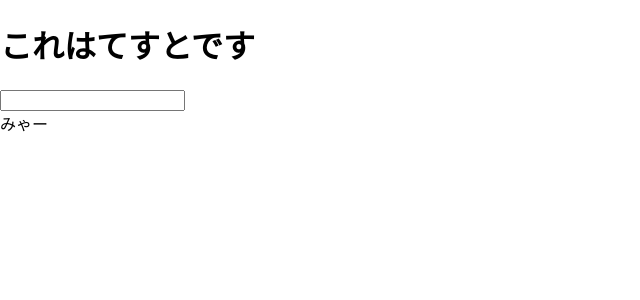
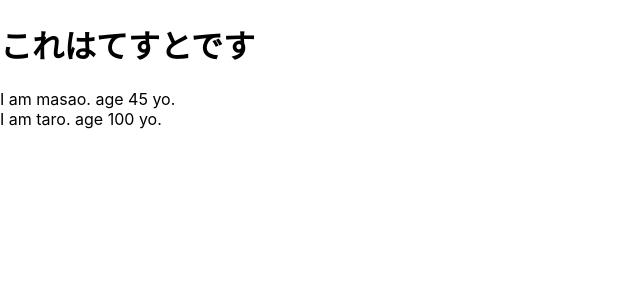
Before and after one commit to masa0sugita/udemy-react-redux-crud-application, a React (Create React App) app: page / in a window 1280 px wide. Shown: the top 300 px of the page, without its empty margins (0-640 px from the left). Built offline with nearby package versions, Linux system fonts and the light colour scheme.

Commit message:
propsを練習した

```diff
--- a/src/App.js
+++ b/src/App.js
@@ -1,42 +1,35 @@
-import React, { Component } from 'react';
-
-/* class App extends Component {
-  render() {
-    const text = 'これはてすとです';
-    const dom = <h1 className="foo">{text}</h1>;
-    return (
-      <React.Fragment>
-        {dom}
-        <input
-          type="text"
-          onClick={() => {
-            console.log('Click!!');
-          }}
-        />
-      </React.Fragment>
-    );
-  }
-}
- */
+import React from 'react';
 
 const App = () => {
   const text = 'これはてすとです';
   const dom = <h1 className="foo">{text}</h1>;
+  const profiles = [
+    {
+      name: "masao",
+      age: 45
+    },
+    {
+      name: "taro",
+    }
+  ]
   return (
     <React.Fragment>
       {dom}
-      <input
-        type="text"
-        onClick={() => {
-          console.log('Click!!');
-        }}
-      />
-    <Cat />
+
+    {
+      profiles.map((profile, index) => {
+        return <User name={profile.name} age={profile.age} key={index} />
+      })
+    }
     </React.Fragment>
   );
 };
 
-const Cat = () => {
-  return <div>みゃー</div>
+const User = (props) => {
+  return <div>I am {props.name}. age {props.age} yo.</div>
 }
+User.defaultProps = {
+  age: 100
+}
+
 export default App;
```
